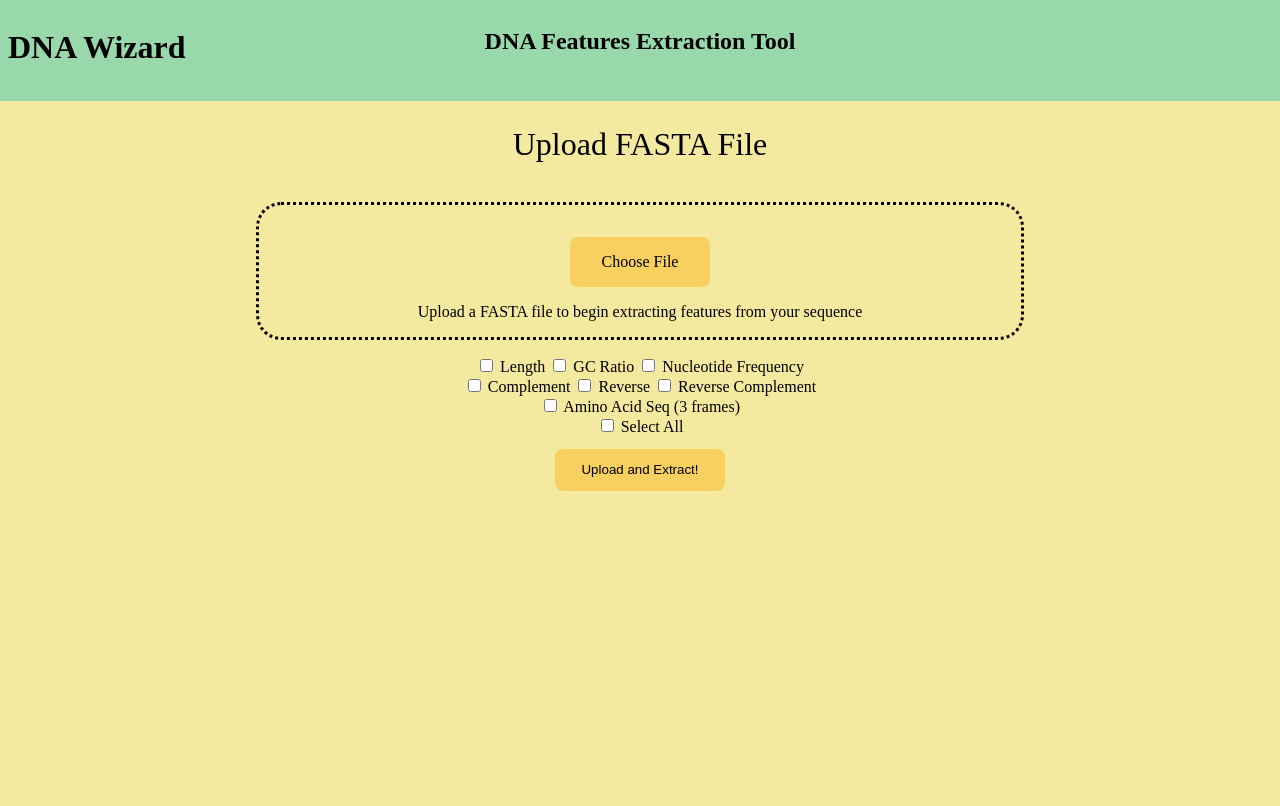
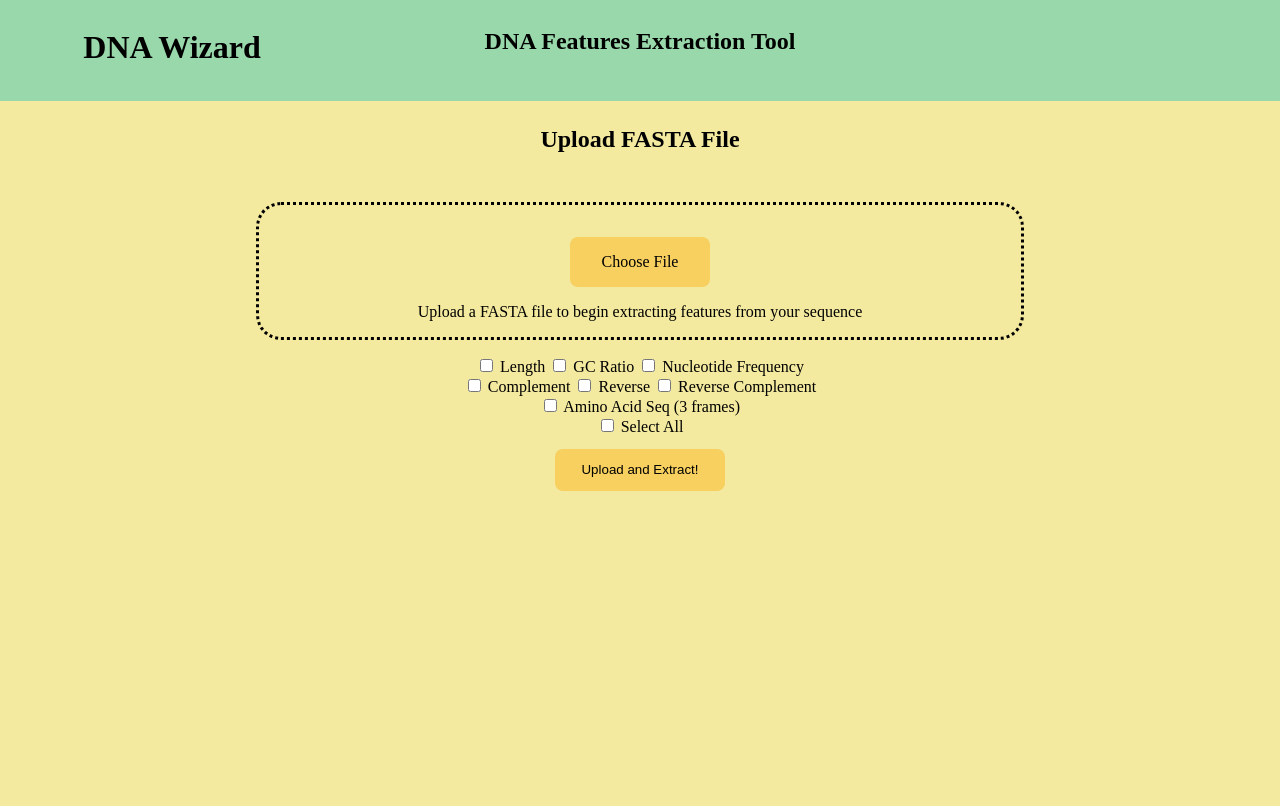
Before and after one commit to QingC0913/DNA-Wizard, a plain HTML site: page public/index.html in a window 1280 px wide. Drawn offline with nearby package versions, Linux system fonts and the light colour scheme.

Commit message:
formatting

```diff
--- a/public/script.js
+++ b/public/script.js
@@ -30,7 +30,7 @@ function submitForm(e) {
         }
         else {
             console.log("NOT FASTA!!!");
-            $("#upload-text").html("<span class='red'>Uploaded file does not have .fasta extension! </span>" + uploadText);
+            $("#upload-text").html("<div class='red'>Uploaded file does not have .fasta extension! </div>" + uploadText);
         }
     } else {
         console.log("no file selected");
--- a/public/style.css
+++ b/public/style.css
@@ -20,6 +20,7 @@ header {
 }
 h1 {
   grid-area: h1;
+  text-align: right;
 }
 h2 {
   grid-area: h2;
@@ -31,7 +32,8 @@ h2 {
 }
 #box2 {
   grid-row: 3 / 4;
-  font-size: 2em;
+  font-size: 1.5em;
+  font-weight: bold;
 }
 #box3 {
   grid-row: 5 / 6;
```
